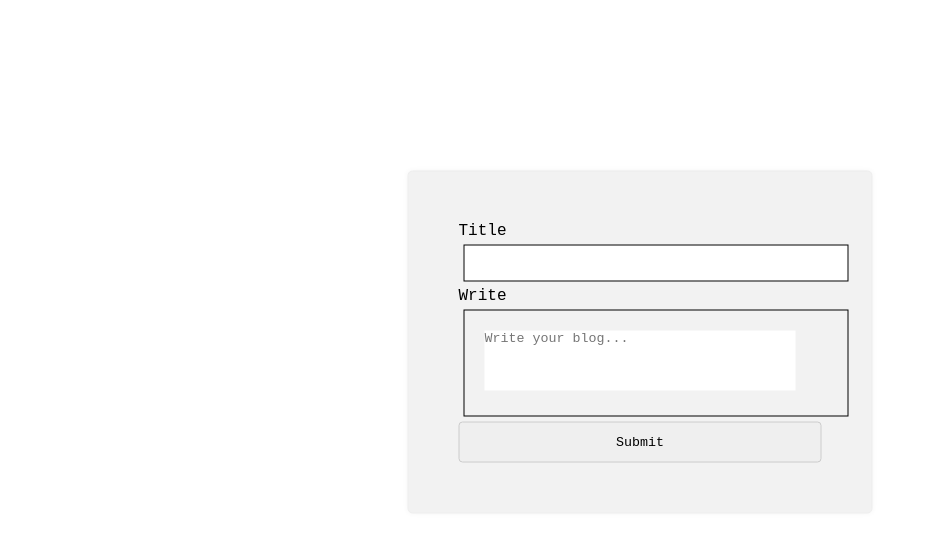
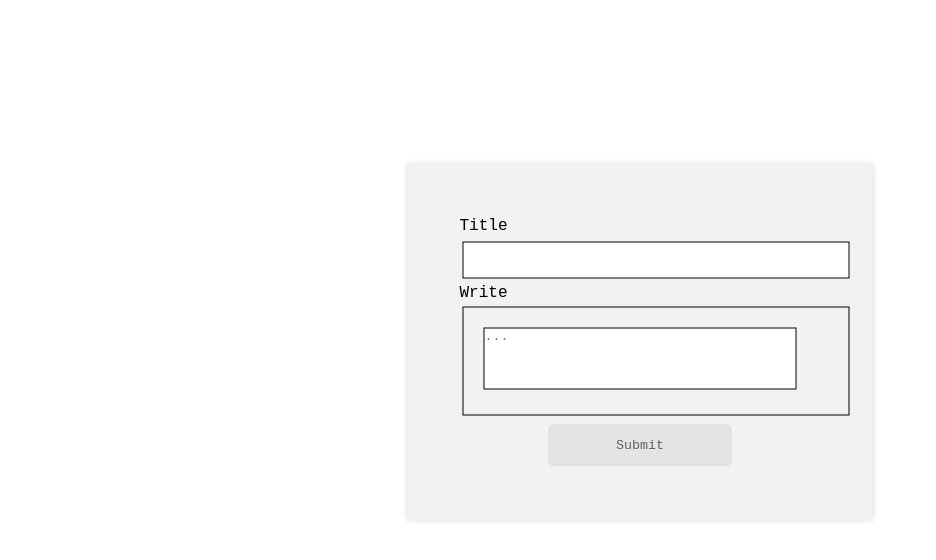
Before and after one commit to lauchRocke/Blogpost, a website: page src/create.html in a window 1280 px wide. Shown: the part 58-618 px from the top of the page, without its empty margins (0-936 px from the left). Drawn offline with Linux system fonts and the light colour scheme; a web font is replaced by a local one.

Commit message:
Added the submit button
need extra color panels

```diff
--- a/src/create.css
+++ b/src/create.css
@@ -3,7 +3,7 @@
     margin: auto;
     padding: 50px;
     border: 1px solid #ededed;
-    box-shadow: 0px 0px 5px 1px rgba(0, 0, 0, .03);
+    box-shadow: 0px 0px 5px 1px rgba(0, 0, 0, .09);
     position: fixed;
     top: 50%;
     left: 50%;
@@ -17,8 +17,19 @@
     padding: 12px 20px;
     border: 1px solid #ccc;
     border-radius: 4px;
-    float: right;
-    width: 100%;
+    text-align: center;
+    margin: 4px 2px;
+    opacity: 0.6;
+    transition: 0.3s;
+    left: 20px;
+    cursor: pointer;
+    background-color: gainsboro;
+    width:50%;
+    margin-left:25%;
+    margin-right:25%;
+}
+button:hover{
+    opacity: 1;
 }
 textarea{
     margin: 10px;
@@ -33,6 +44,13 @@ textarea{
     border: 1px solid black;
     width: 100%;
 }
+.textarea{
+    border: 1px solid black;
+}
+label{
+    margin: 1px;
+    padding: 1px;
+}
 #title{
     width: 100%;
     margin: 5px;
--- a/src/create.html
+++ b/src/create.html
@@ -20,9 +20,11 @@
                 Write
             </label>
             <div class="textarea_style">
-                <textarea class="textarea" id= "textarea" name="textarea_description" cols="37" rows="4" maxlength="100" minlength="3" placeholder="Write your blog..." ></textarea>
+                <textarea class="textarea" id= "textarea" name="textarea_description" cols="37" rows="4" maxlength="100" minlength="3" placeholder="..." ></textarea>
             </div>
-           <button class="button" type="submit">Submit</button>
+            <div>
+                <button class="button" type="submit">Submit</button>
+            </div>
         </form>
 
     </div>
```
